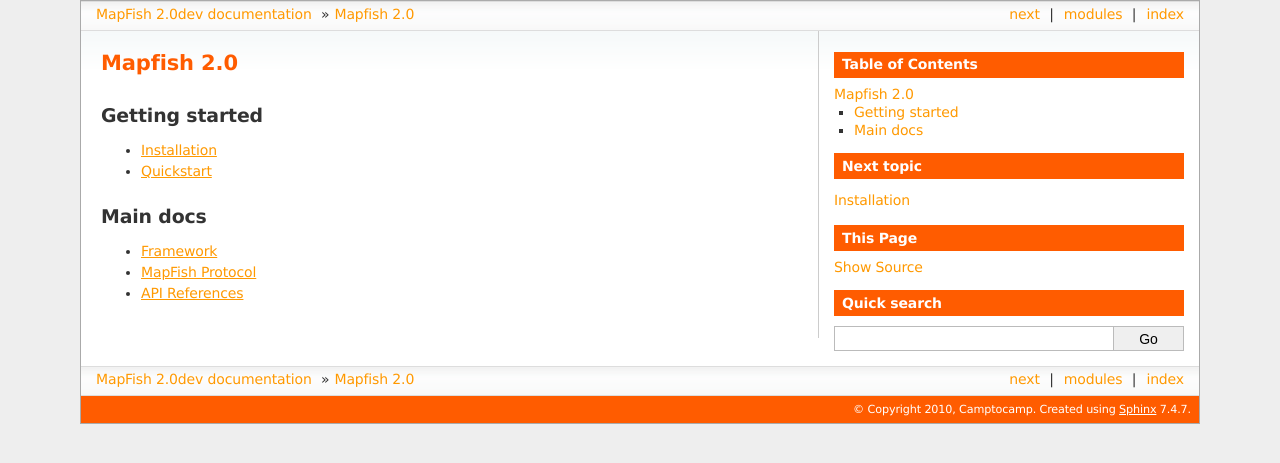
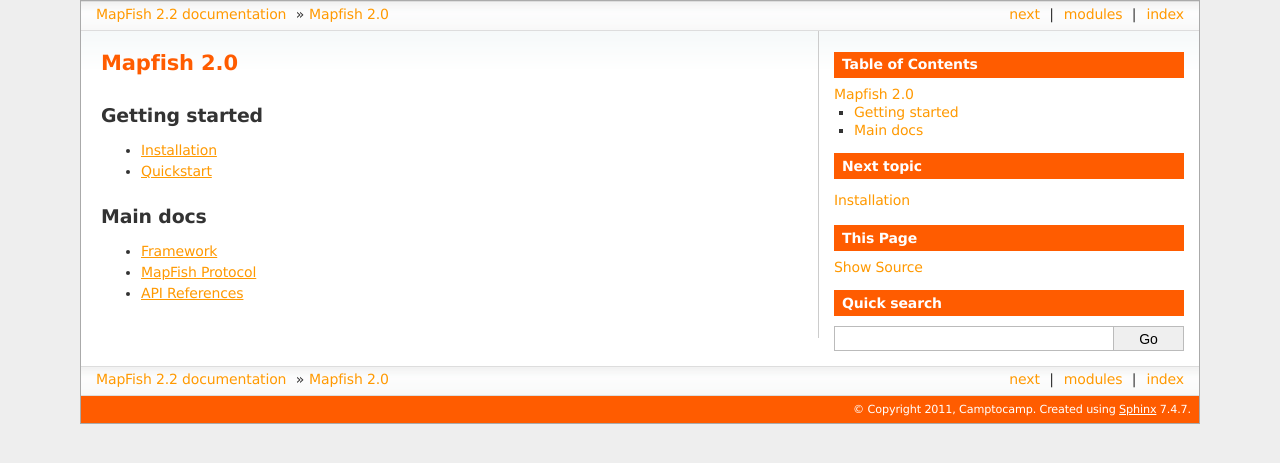
Before and after one commit to mapfish/mapfish, a Sphinx documentation site: the page built from docs/index.txt, in a window 1280 px wide. Shown: the top 463 px of the page. Built offline with Sphinx 7.4.7, drawn with Linux system fonts in a browser that asks for light colours.

Commit message:
get prepare for mapfish server version 2.2
git-svn-id: http://svn.mapfish.org/svn/mapfish/framework/server/trunk@3806 25cca10d-0837-0410-9e4f-92b931fda1bc

```diff
--- a/docs/conf.py
+++ b/docs/conf.py
@@ -38,16 +38,16 @@ master_doc = 'index'
 
 # General information about the project.
 project = u'MapFish'
-copyright = u'2010, Camptocamp'
+copyright = u'2011, Camptocamp'
 
 # The version info for the project you're documenting, acts as replacement for
 # |version| and |release|, also used in various other places throughout the
 # built documents.
 #
 # The short X.Y version.
-version = '2.0'
+version = '2.2'
 # The full version, including alpha/beta/rc tags.
-release = '2.0dev'
+release = '2.2'
 
 # The language for content autogenerated by Sphinx. Refer to documentation
 # for a list of supported languages.
--- a/setup.py
+++ b/setup.py
@@ -50,7 +50,7 @@ if sys.version_info < (2, 5):
 
 
 setup(name                 = 'mapfish',
-      version              = '2.1.1dev',
+      version              = '2.2',
       license              = 'Modified BSD',
       install_requires     = requirements,
       zip_safe             = False,
```
